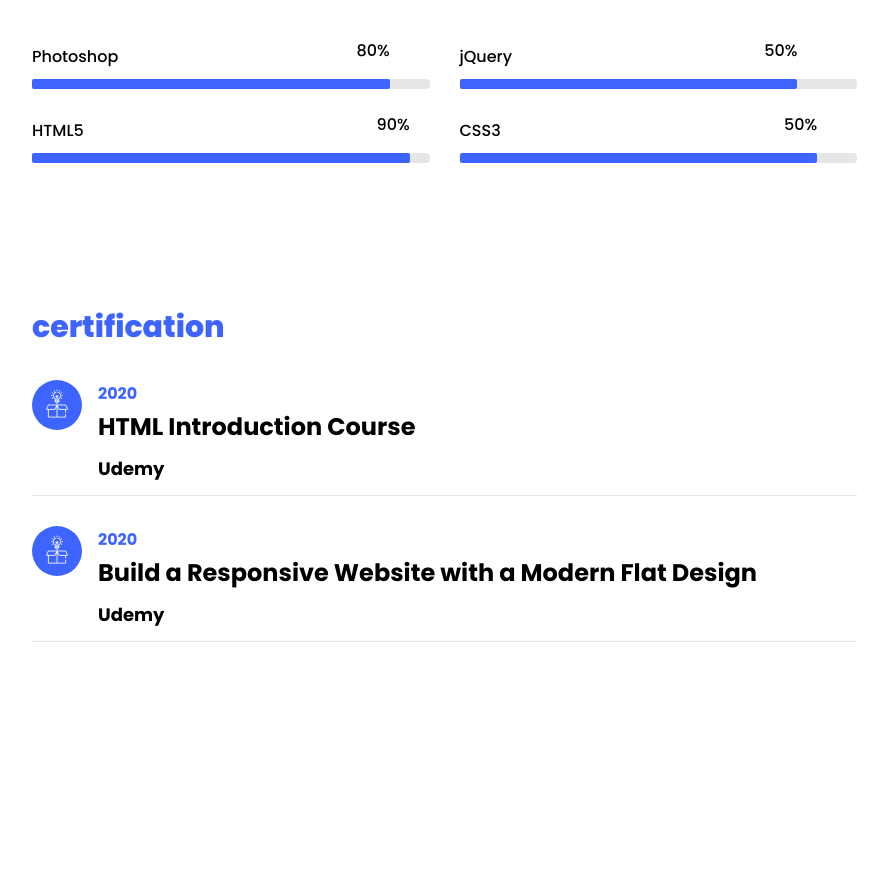
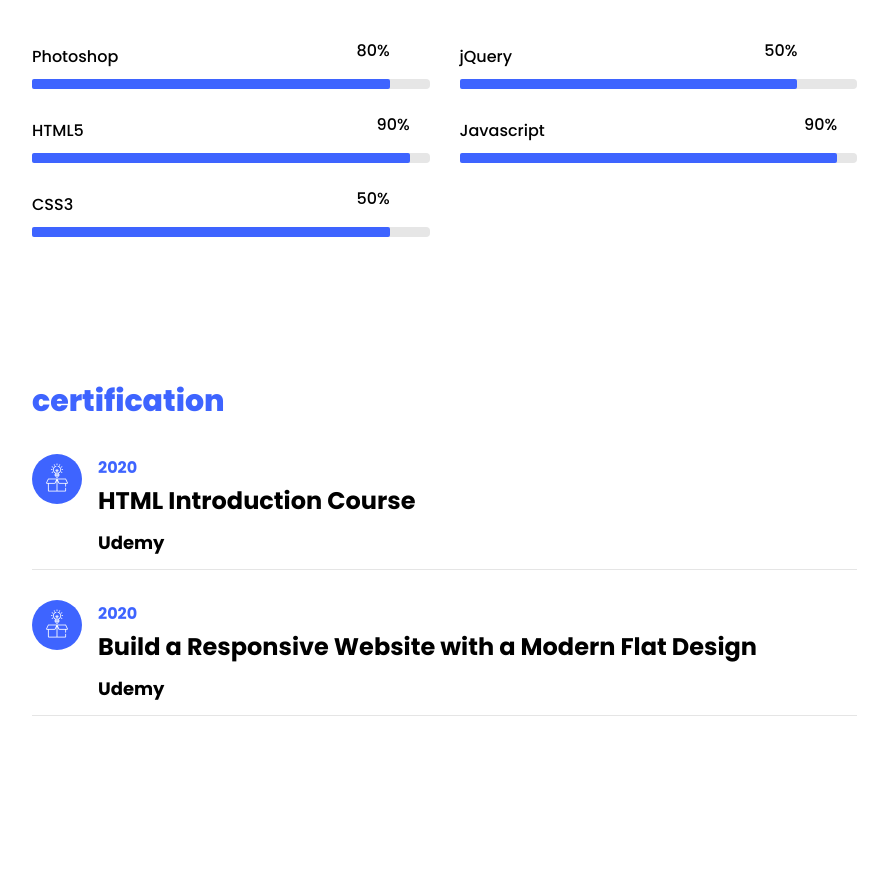
Before and after one commit to NafisaTonni/NafisaTonni.github.io, a plain HTML site: page index.html in a window 1280 px wide. Shown: the part 2799-3676 px from the top of the page, without its empty margins (338-1226 px from the left). Drawn offline with Linux system fonts and the light colour scheme; files whose address does not match are found by name.

Commit message:
Update index.html

```diff
--- a/index.html
+++ b/index.html
@@ -315,6 +315,18 @@
 										</div>
 									</div>
 								</div>
+							<div class="col-md-6 animate-box">
+									<div class="progress-wrap ftco-animate">
+										<h3>Javascript</h3>
+										<div class="progress">
+										 	<div class="progress-bar color-3" role="progressbar" aria-valuenow="95"
+										  	aria-valuemin="0" aria-valuemax="100" style="width:95%">
+										    <span>90%</span>
+										  	</div>
+										</div>
+									</div>
+								</div>
+
 								<div class="col-md-6 animate-box">
 									<div class="progress-wrap ftco-animate">
 										<h3>CSS3</h3>
```
